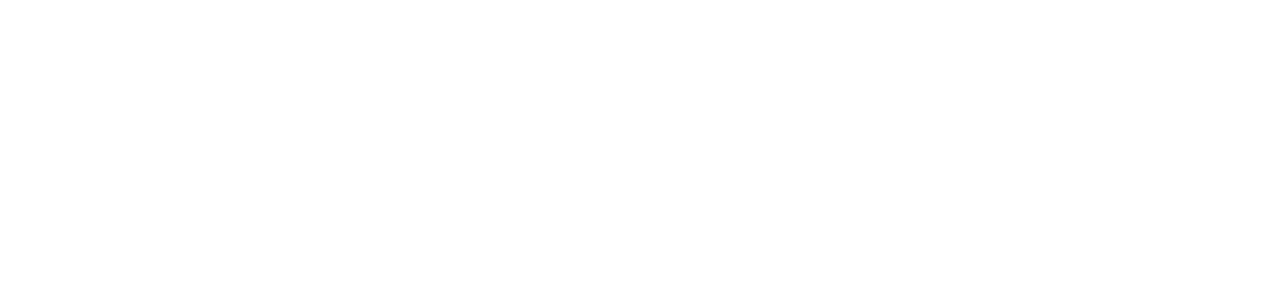
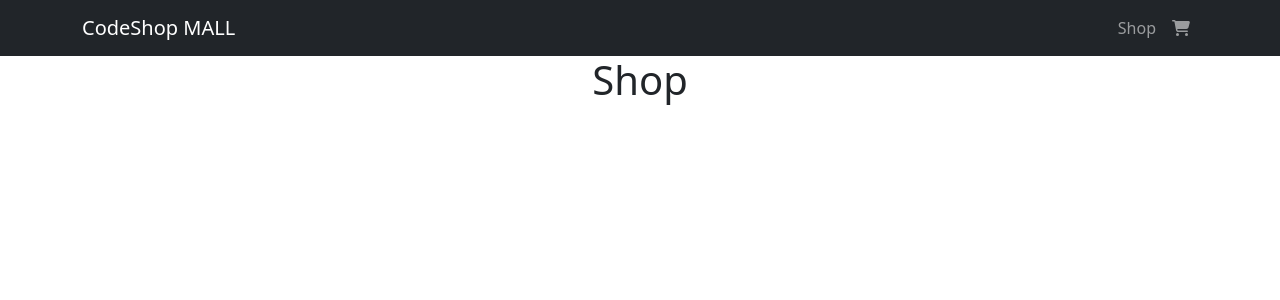
Before and after one commit to SaeedSaedi/react-course, a React (Create React App) app in the folder ep-12/: page / in a window 1280 px wide. Shown: the top 300 px of the page. Built offline with nearby package versions, Linux system fonts and the light colour scheme.

Commit message:
define route and load navbar

```diff
--- a/ep-12/src/App.js
+++ b/ep-12/src/App.js
@@ -1,13 +1,17 @@
 import "./App.css";
 import "bootstrap/dist/css/bootstrap.min.css";
 import { BrowserRouter as Router, Route, Routes } from "react-router-dom";
+import Shop from "./pages/shop/shop";
+import Cart from "./pages/cart/cart";
+import Nav from "./components/nav";
 function App() {
   return (
     <div className="App">
       <Router>
+        <Nav />
         <Routes>
-          <Route path="/" />
-          <Route path="/cart" />
+          <Route path="/" element={<Shop />} />
+          <Route path="/cart" element={<Cart />} />
         </Routes>
       </Router>
     </div>
```
